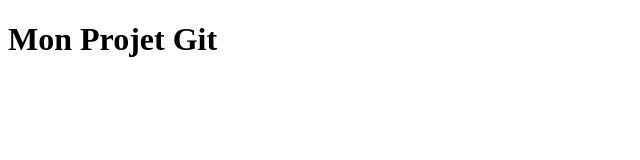
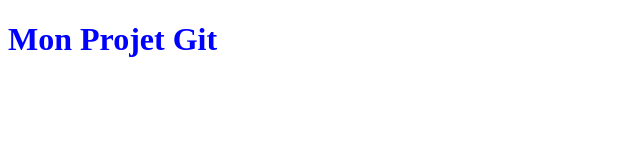
Before and after one commit to ilkbkr67/MonPremierProjetGit, a plain HTML site: page index.html in a window 1280 px wide. Shown: the whole page, without its empty margins (0-640 px from the left). Drawn offline with Linux system fonts and the light colour scheme.

Commit message:
Ajout d'un fichier CSS principal

```diff
--- a/index.html
+++ b/index.html
@@ -4,6 +4,7 @@
     <meta charset="UTF-8">
     <meta name="viewport" content="width=device-width, initial-scale=1.0">
     <title>Mon projet Git</title>
+    <link rel="stylesheet" href="styles.css">
 </head>
 <body>
     <h1>Mon Projet Git</h1>
--- /dev/null
+++ b/styles.css
@@ -0,0 +1,3 @@
+h1{
+    color:blue
+}
```
